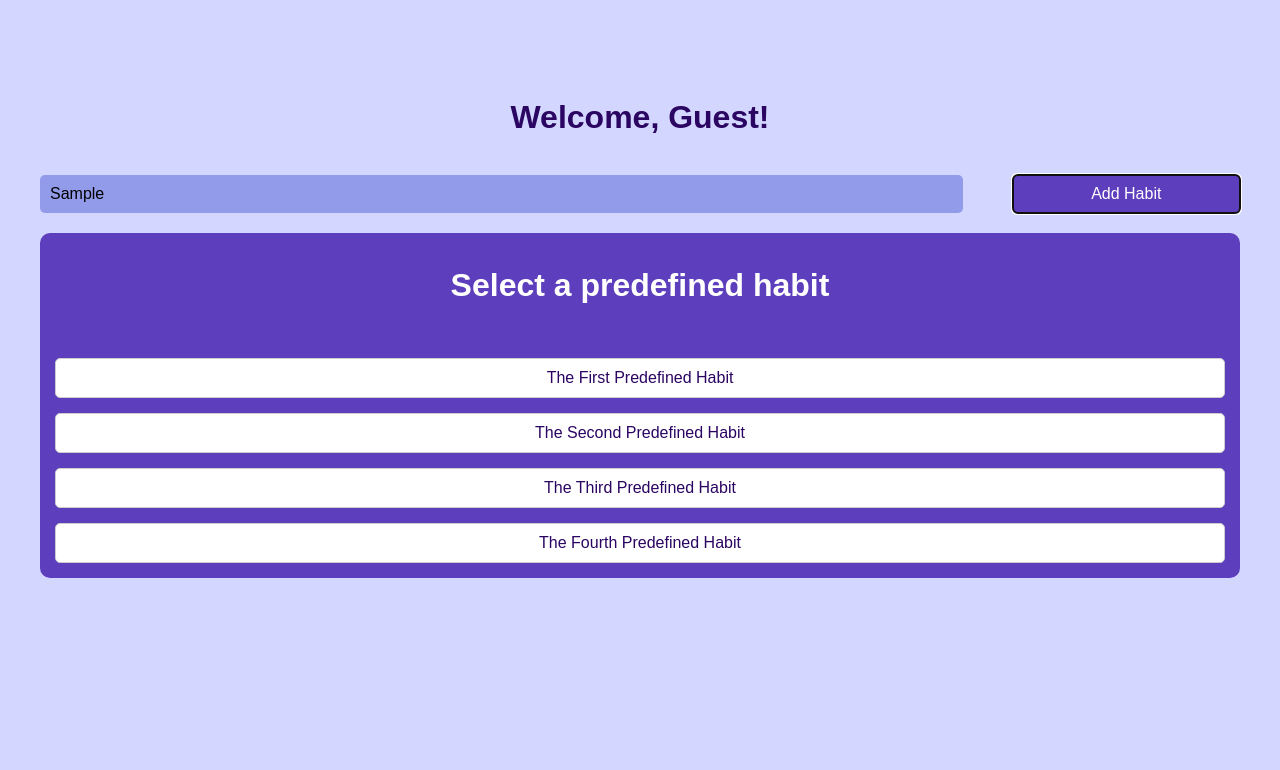
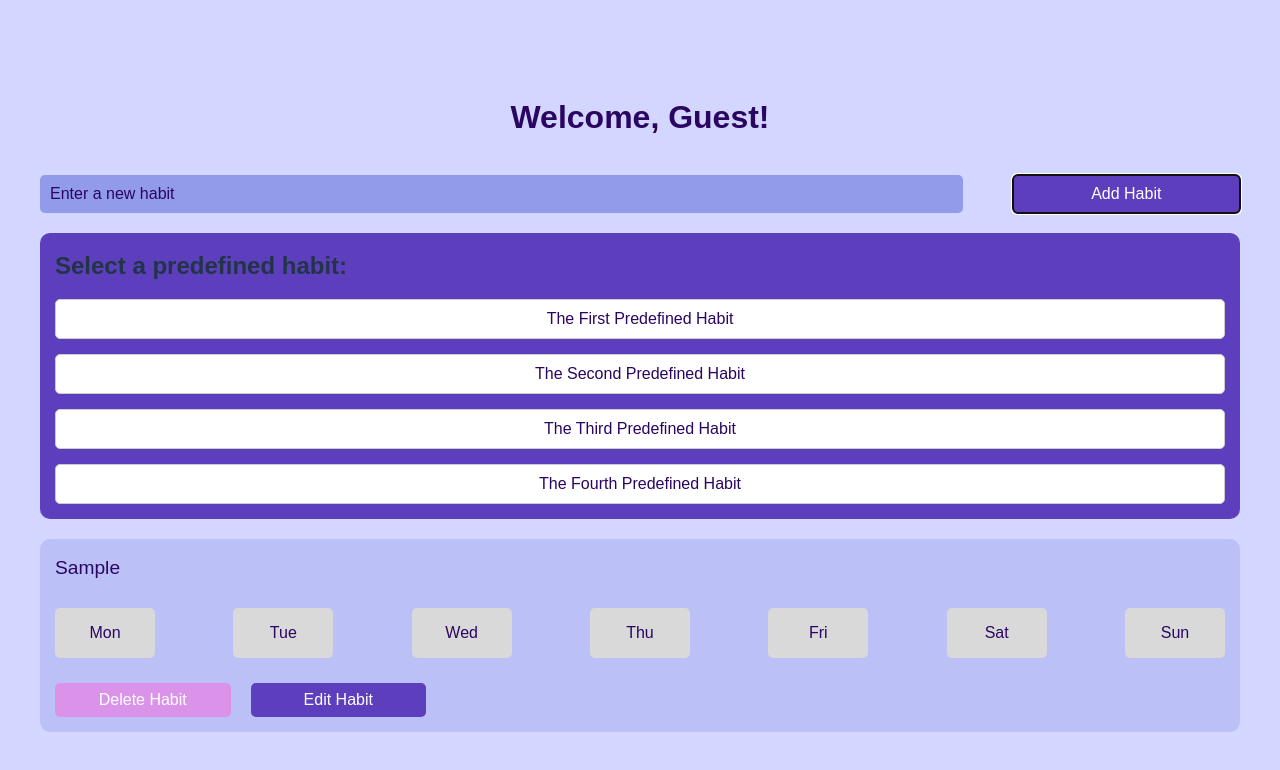
Before and after one commit to zahraaAed/Digital-Habit-Tracker, a React (Vite) app in the folder Habit-Tracker/: page /habit in a window 1280 px wide. Both pictures are taken after typing "Sample" into the empty fields and a click on the button "Add Habit". Shown: the top 770 px of the page. Built offline with nearby package versions, Linux system fonts and the light colour scheme; a web font is replaced by a local one.

Commit message:
adding add,edit and delete functions

```diff
--- a/Habit-Tracker/src/Components/habitcomponent.css
+++ b/Habit-Tracker/src/Components/habitcomponent.css
@@ -1,106 +1,12 @@
-* {
-    margin: 0;
-    padding: 0;
-    box-sizing: border-box;
-    font-family: Arial, sans-serif;
-}
-
-body {
-    background-color: #eae7fa;
-    color: #3d3c54;
-    display: flex;
-    justify-content: center;
-    align-items: center;
-    min-height: 100vh;
-}
-
-.container {
-    margin-top: 40px;
-    width: 80%;
-    max-width: 600px;
-    text-align: center;
-}
-
-h1 {
-    color: #2B0562;
-    margin-bottom: 40px;
-    font-size: 2rem;
-}
-
-.add-habit {
-    display: flex;
-    justify-content: center;
-    margin-bottom: 20px;
-}
-
-.add-habit input {
-    width: 70%;
-    padding: 10px;
-    border: none;
-    border-radius: 5px;
-    margin-right: 10px;
-    font-size: 1rem;
-}
-
-.add-habit button {
-    background-color: #5d3ebc;
-    color: white;
-    border: none;
-    border-radius: 5px;
-    padding: 10px 15px;
-    font-size: 1rem;
-}
-
-.add-habit button:hover {
-    background-color: #4b33a6;
-}
-
-.predefined-habits {
-    margin-bottom: 20px;
-}
-
-.predefined-habits p {
-    color: #2B0562;
-    margin-bottom: 10px;
-    font-size: 1.2rem;
-}
-
-.habit-box {
-    background-color: #d9d4f0;
-    padding: 15px;
-    border-radius: 10px;
-    display: flex;
-    flex-direction: column;
-    gap: 10px;
-}
-
-.habit-box p {
-    text-align: left;
-}
-
-.predefined-habits button {
-    background-color: white;
-    color: #2B0562;
-    border: 1px solid #ccc;
-    border-radius: 5px;
-    padding: 10px 15px;
-    width: 90%;
-}
-
-.predefined-habits button:hover {
-    background-color: #ddd;
-}
-
-.habit-list {
-    margin-top: 20px;
-}
-
 .habit-item {
-    background-color: #d9d4f0;
+    background-color: #bbc1f7;
     padding: 15px;
     border-radius: 10px;
     margin-bottom: 15px;
     text-align: left;
+    display: flex;
+    flex-direction: column;
+    gap: 15px;
 }
 
 .habit-item p {
@@ -112,14 +18,16 @@ h1 {
 .days {
     display: flex;
     justify-content: space-between;
+
 }
 .days button {
-    background-color: #d1cdc5;
+    background-color: #D9D9D9;
     color: #2B0562;
     border: none;
     border-radius: 5px;
     padding: 8px 0;
-    width: 40px;
+    width: 100px;
+    height: 50px;
 }
 
 .days button:hover {
@@ -127,6 +35,24 @@ h1 {
 }
 
 .delete-habit {
+    background-color:#da93e9;
+    color: white;
+    border: none;
+    border-radius: 5px;
+    padding: 8px 12px;
+    font-size: 1rem;
+    margin-top: 10px;
+    width: 15%;
+}
+
+.delete-habit:hover {
+    background-color: palevioletred;
+}
+.buttons{
+    display: flex;
+    gap: 20px;
+}
+.edit-habit{
     background-color: #5d3ebc;
     color: white;
     border: none;
@@ -134,8 +60,8 @@ h1 {
     padding: 8px 12px;
     font-size: 1rem;
     margin-top: 10px;
+    width: 15%;
 }
-
-.delete-habit:hover {
-    background-color: #4b33a6;
+.edit-habit:hover{
+    background-color: #2B0562;
 }
--- a/Habit-Tracker/src/Components/habitcomponent.jsx
+++ b/Habit-Tracker/src/Components/habitcomponent.jsx
@@ -1,61 +1,22 @@
-import React, { useState } from 'react';
-import './Habit-Tracker/src/Components/habitcomponent.css';
+import React from "react";
+import "./habitcomponent.css";
 
-const HabitTracker = () => {
-  const [habit, setHabit] = useState('');
-  const [habitsList, setHabitsList] = useState([
-    { name: 'Book reading', days: ['Mon', 'Tue', 'Wed', 'Thu', 'Fri', 'Sat', 'Sun'] },
-    { name: 'Meeting', days: ['Mon', 'Tue', 'Wed', 'Thu', 'Fri', 'Sat', 'Sun'] },
-    { name: 'Event', days: ['Mon', 'Tue', 'Wed', 'Thu', 'Fri', 'Sat', 'Sun'] },
-  ]);
-
-  const handleAddHabit = () => {
-    if (habit) {
-      setHabitsList([...habitsList, { name: habit, days: ['Mon', 'Tue', 'Wed', 'Thu', 'Fri', 'Sat', 'Sun'] }]);
-      setHabit('');
-    }
-  };
-
-  const handleDeleteHabit = (index) => {
-    const updatedHabits = habitsList.filter((_, i) => i !== index);
-    setHabitsList(updatedHabits);
-  };
-
+const HabitTracker = ({ habitName, onDelete, onEdit }) => {
   return (
-    <div className="container">
-      <h1>Welcome, Name!</h1>
-      <div className="add-habit">
-        <input
-          type="text"
-          placeholder="Enter a new habit"
-          value={habit}
-          onChange={(e) => setHabit(e.target.value)}
-        />
-        <button onClick={handleAddHabit}>Add Habit</button>
+    <div className="habit-item">
+      <p>{habitName}</p>
+      <div className="days">
+        {["Mon", "Tue", "Wed", "Thu", "Fri", "Sat", "Sun"].map((day, index) => (
+          <button key={index}>{day}</button>
+        ))}
       </div>
-      <div className="predefined-habits">
-        <div className="habit-box">
-          <p>Select a predefined habit:</p>
-          <button>The First Predefined Habit</button>
-          <button>The Second Predefined Habit</button>
-          <button>The Third Predefined Habit</button>
-          <button>The Fourth Predefined Habit</button>
-        </div>
-      </div>
-      <div className="habit-list">
-        {habitsList.map((habitItem, index) => (
-          <div key={index} className="habit-item">
-            <p>{habitItem.name}</p>
-            <div className="days">
-              {habitItem.days.map((day, i) => (
-                <button key={i}>{day}</button>
-              ))}
-            </div>
-            <button className="delete-habit" onClick={() => handleDeleteHabit(index)}>
-              Delete Habit
-            </button>
-          </div>
-        ))}
+      <div className="buttons">
+        <button className="delete-habit" onClick={onDelete}>
+          Delete Habit
+        </button>
+        <button className="edit-habit" onClick={onEdit}>
+          Edit Habit
+        </button>
       </div>
     </div>
   );
--- a/Habit-Tracker/src/Pages/Habit.css
+++ b/Habit-Tracker/src/Pages/Habit.css
@@ -97,47 +97,63 @@ h1 {
     margin-top: 20px;
 }
 
-.habit-item {
-    background-color: #d9d4f0;
-    padding: 15px;
-    border-radius: 10px;
-    margin-bottom: 15px;
-    text-align: left;
+/* Modal styles */
+.modal {
+    position: fixed;
+    top: 0;
+    left: 0;
+    width: 100%;
+    height: 100%;
+    background-color: rgba(0, 0, 0, 0.5);
+    display: flex;
+    justify-content: center;
+    align-items: center;
+    z-index: 1000;
   }
 
-.habit-item p {
+  .modal-content {
+    background-color: white;
+    padding: 30px;
+    border-radius: 10px;
+
+    width: 300px;
+    display: flex;
+    flex-direction: column;
+    gap: 20px;
+    justify-content: flex-start;
+  }
+  .modal-content h2{
     color: #2B0562;
-    font-size: 1.2rem;
-    margin-bottom: 10px;
+  }
+  .modal input {
+    width: 90%;
+   padding: 10px;
+   background-color: #929bea;
+    border-radius: 5px;
   }
 
-.days {
+
+
+
+.modal-buttons{
 display: flex;
-    justify-content: space-between;
-}
-.days button {
-    background-color: #d1cdc5;
-    color: #2B0562;
-    border: none;
-    border-radius: 5px;
-    padding: 8px 0;
-    width: 40px;
+gap: 15px;
 }
 
-.days button:hover {
-    background-color: #b5b2aa;
+.modal-buttons button:first-child {
+    background-color:#2B0562;
+
   }
 
-.delete-habit {
-    background-color: #5d3ebc;
-    color: white;
-    border: none;
-    border-radius: 5px;
-    padding: 8px 12px;
-    font-size: 1rem;
-    margin-top: 10px;
+  .modal-buttons button:first-child:hover {
+    background-color: #5A67D8;
   }
 
-.delete-habit:hover {
-    background-color: #4b33a6;
+  .modal-buttons button:last-child {
+    background-color: #da93e9;
+
   }
+
+  .modal-buttons button:last-child:hover {
+    background-color: palevioletred;
+  }
--- a/Habit-Tracker/src/Pages/HabitPage.jsx
+++ b/Habit-Tracker/src/Pages/HabitPage.jsx
@@ -1,21 +1,76 @@
 import React, { useState } from "react";
+import HabitTracker from "../Components/habitcomponent";
+import Hello from "../Components/Hello";
 import { useLocation } from "react-router-dom";
-import Hello from "../Components/Hello";
 import "./Habit.css";
 
 function HabitPage() {
   const location = useLocation();
   const { name } = location.state || { name: "Guest" };
-  const [newHabit,setNewHabit]=useState();
+
+  const [showModal, setShowModal] = useState(false); // Controls the modal visibility
+  const [newHabit, setNewHabit] = useState(""); // Input for new habits
+  const [habitsList, setHabitsList] = useState([]); // List of all habits
+  const [editingIndex, setEditingIndex] = useState(null); // Tracks which habit is being edited
+  const [editedHabit, setEditedHabit] = useState(""); // Tracks the value being edited in the modal
+
+  const predefinedHabits = [
+    "The First Predefined Habit",
+    "The Second Predefined Habit",
+    "The Third Predefined Habit",
+    "The Fourth Predefined Habit",
+  ];
+
+  // Add a new habit from input
+  const handleAddHabit = () => {
+    if (newHabit.trim()) {
+      setHabitsList([...habitsList, newHabit]); // Add the habit to the list
+      setNewHabit(""); // Clear the input
+    }
+  };
+
+  // Add a predefined habit
+  const handleAddPredefinedHabit = (habit) => {
+    setHabitsList([...habitsList, habit]);
+  };
+
+  // Delete a habit
+  const handleDeleteHabit = (index) => {
+    const updatedHabits = habitsList.filter((_, i) => i !== index); // Remove the selected habit
+    setHabitsList(updatedHabits);
+  };
+
+  // Open the modal for editing a habit
+  const handleEditHabit = (index) => {
+    setEditingIndex(index); // Save the index of the habit being edited
+    setEditedHabit(habitsList[index]); // Pre-fill the input with the habit name
+    setShowModal(true); // Show the modal
+  };
+
+  // Save the edited habit
+  const handleSaveEdit = () => {
+    if (editedHabit.trim()) {
+      const updatedHabits = [...habitsList];
+      updatedHabits[editingIndex] = editedHabit; // Update the habit at the editingIndex
+      setHabitsList(updatedHabits); // Save the updated list
+      setShowModal(false); // Close the modal
+      setEditingIndex(null); // Clear the editing state
+      setEditedHabit(""); // Clear the input field
+    }
+  };
+
+  // Close the modal without saving
+  const handleCloseModal = () => {
+    setShowModal(false);
+    setEditedHabit(""); // Reset the edited habit field
+    setEditingIndex(null); // Clear the editing state
+  };
 
   return (
+    <div className="habit-container">
+      <Hello nom={name} />
 
-    <div className="habit-container">
-      <Hello nom={name} /> {/* Pass name to Hello */}
-      {/* <div className="input-container">
-        <input type="text" placeholder="Enter a new habit" className="input-habit" />
-        <button className="add-habit"> Add Habit</button>
-      </div> */}
+      {/* Add Habit Section */}
       <div className="add-habit">
         <input
           type="text"
@@ -23,20 +78,51 @@ function HabitPage() {
           placeholder="Enter a new habit"
           onChange={(e) => setNewHabit(e.target.value)}
         />
-        <button>Add Habit</button>
+        <button onClick={handleAddHabit}>Add Habit</button>
       </div>
 
+      {/* Predefined Habits Section */}
       <div className="predefined-habits">
         <div className="habit-box">
-          <h1>Select a predefined habit</h1>
-          <button>The First Predefined Habit</button>
-          <button>The Second Predefined Habit</button>
-          <button>The Third Predefined Habit</button>
-          <button>The Fourth Predefined Habit</button>
+          <h2>Select a predefined habit:</h2>
+          {predefinedHabits.map((habit, index) => (
+            <button key={index} onClick={() => handleAddPredefinedHabit(habit)}>
+              {habit}
+            </button>
+          ))}
         </div>
       </div>
+
+      {/* Render Habits List */}
+      <div className="habit-list">
+        {habitsList.map((habitName, index) => (
+          <HabitTracker
+            key={index}
+            habitName={habitName} // Pass habit name
+            onDelete={() => handleDeleteHabit(index)} // Pass delete handler
+            onEdit={() => handleEditHabit(index)} // Pass edit handler
+          />
+        ))}
+      </div>
+
+      {/* Modal for Editing Habit */}
+      {showModal && (
+        <div className="modal">
+          <div className="modal-content">
+            <h2>Edit Habit</h2>
+            <input
+              type="text"
+              value={editedHabit}
+              onChange={(e) => setEditedHabit(e.target.value)}
+            />
+            <div className="modal-buttons">
+            <button onClick={handleSaveEdit}>Save</button>
+            <button onClick={handleCloseModal}>Cancel</button>
+            </div>
+          </div>
+        </div>
+      )}
     </div>
-
   );
 }
 
```
Lines whose indentation alone changed are shown as unchanged.
